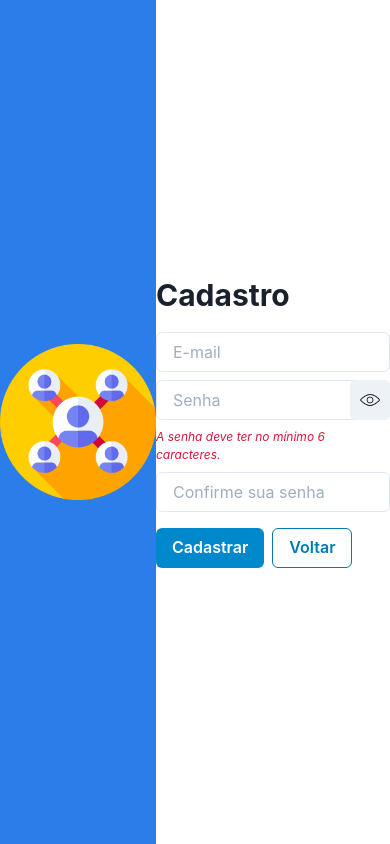
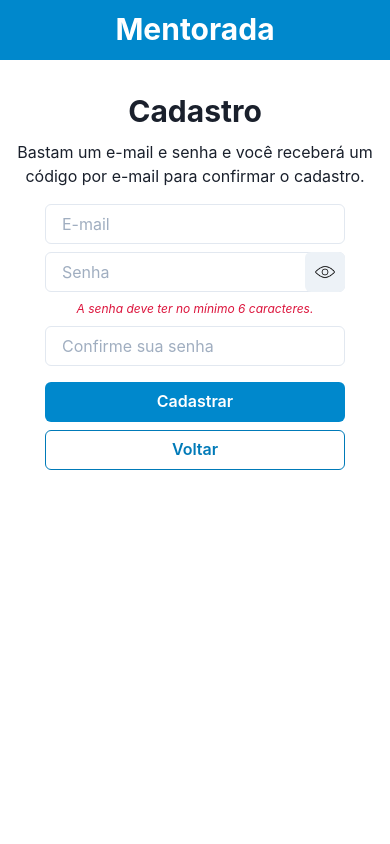
Before and after one commit to caioteixeiraa/tcc-front, a Next.js app in the folder lovelace/: page /register in a window 390 px wide. Built offline with nearby package versions, Linux system fonts and the light colour scheme.

Commit message:
Fixing responsive

```diff
--- /dev/null
+++ b/lovelace/helpers/useWindowProperties.js
@@ -0,0 +1,30 @@
+
+import { useEffect, useState } from 'react'
+
+export const useWindowProperties = () => {
+  const [windowProperties, setWindowProperties] = useState({
+    width: undefined,
+    height: undefined,
+    isMobile: undefined,
+    isDesktop: undefined,
+  })
+
+  const handleResize = () => {
+    setWindowProperties({
+      width: window.innerWidth,
+      height: window.innerHeight,
+      isMobile: window.innerWidth < 450,
+      isDesktop: window.innerWidth > 800,
+    })
+  }
+
+  useEffect(() => {
+    window.addEventListener('resize', handleResize)
+
+    handleResize()
+
+    return () => window.removeEventListener('resize', handleResize)
+  }, [])
+
+  return windowProperties
+}
--- a/lovelace/pages/dashboard/createProfile.js
+++ b/lovelace/pages/dashboard/createProfile.js
@@ -19,13 +19,14 @@ import { states } from '../../helpers/states'
 import { AddIcon, DeleteIcon } from '@chakra-ui/icons'
 import axios from 'axios'
 import router from 'next/router'
-import { isMobile } from 'react-device-detect';
+import { useWindowProperties } from '../../helpers/useWindowProperties'
 
 export const CreateProfile = () => {
     useProtectedPage()
     const [skills, setSkills] = useState([])
     const [interests, setInterests] = useState([])
     const [userType, setUserType] = useState("")
+    const { isMobile } = useWindowProperties()
 
     const defaultForm = [
         {
--- a/lovelace/pages/dashboard/editProfile.js
+++ b/lovelace/pages/dashboard/editProfile.js
@@ -18,7 +18,7 @@ import { useProtectedPage } from '../../hooks/useProtectedPage'
 import { useRouter } from 'next/router'
 import { states } from '../../helpers/states'
 import axios from 'axios'
-import { isMobile } from 'react-device-detect'
+import { useWindowProperties } from '../../helpers/useWindowProperties'
 import { AddIcon, DeleteIcon } from '@chakra-ui/icons'
 import link from 'next/link'
 
@@ -40,6 +40,7 @@ export const EditProfile = () => {
   const [skill, setSkill] = useState("")
   const [interest, setInterest] = useState("")
   const [interests, setInterests] = useState([])
+  const { isMobile } = useWindowProperties()
 
     const checkIfHasProfile = async () => {
       axios.get(`${process.env.NEXT_PUBLIC_API_URL}/mentors/getMentorById?userId=${router.query.userId}`, {
--- a/lovelace/pages/register.js
+++ b/lovelace/pages/register.js
@@ -26,6 +26,7 @@ import axios from 'axios'
 import { useInput } from '../hooks/useInput'
 import { useRouter } from 'next/router'
 import { isMobile } from 'react-device-detect'
+import { useWindowProperties } from '../helpers/useWindowProperties'
 
 export const Register = () => {
     const [show, setShow] = useState(false)
@@ -38,6 +39,8 @@ export const Register = () => {
     const [conflictEmail, setConflictEmail] = useState(false)
     const [isValidPassword, setIsValidPassword] = useState(false)
     const [isSignupError, setIsSignupError] = useState(false)
+
+    const { isMobile } = useWindowProperties()
 
     const router = useRouter()
 
@@ -148,18 +151,20 @@ export const Register = () => {
                 </Box>
             </Box> :
             <>
-                <Box d='flex' backgroundColor="#0088CC" h="60px"  justifyContent="center" alignItems="center">
-                    <Heading as="h1" color="#FFFFFF">Mentorada</Heading>
-                </Box>
+                <Heading as="h1" color="#FFFFFF" backgroundColor="#0088CC" h="60px" d="flex" justifyContent="center"alignItems="center">Mentorada</Heading>
                 <Box d='flex' alignItems='center' justifyContent='center' textAlign="center" mt="32px">
-                    <Stack spacing={4} maxWidth='300px'>
+                    <Stack spacing={4}>
+                        <Stack spacing={2} mx="16px">
                             <Heading>Cadastro</Heading>
+                            <Text>Bastam um e-mail e senha e você receberá um código por e-mail para confirmar o cadastro.</Text>
+                        </Stack>
                         <Stack>
                             <Box>
                                 <Input
                                     placeholder="E-mail"
                                     type='email'
                                     value={email}
+                                    maxWidth="300px"
                                     onChange={(value) => {
                                         setEmail(value)
                                         setConflictEmail(false)
@@ -167,7 +172,8 @@ export const Register = () => {
                                 />
                                 {conflictEmail && <Text as='i' color='crimson' fontSize='xs'>Esse e-mail já está sendo utilizado.</Text>}
                             </Box>
-                            <InputGroup>
+                            <Box d="flex" justifyContent="center">
+                                <InputGroup maxWidth='300px'>
                                     <Input
                                         placeholder="Senha"
                                         type={show ? 'text' : 'password'}
@@ -183,20 +189,23 @@ export const Register = () => {
                                         </Button>
                                     </InputRightElement>
                                 </InputGroup>
+
+                            </Box>
                             {!isValidPassword && <Text as='i' color='crimson' fontSize='xs'>A senha deve ter no mínimo 6 caracteres.</Text>}
+                            <Box d="flex" justifyContent="center">
                                 <Input
                                     placeholder="Confirme sua senha"
                                     type='password'
                                     value={confirmPassword}
                                     onChange={setConfirmPassword}
+                                    maxWidth="300px"
                                 />
+                            </Box>
                         </Stack>
                         {isSignupError && <Text as='i' color='crimson' fontSize='xs'>Algo deu errado, tente novamente :(</Text>}
-                        <Box d="flex" justifyContent="center">
-                            <ButtonGroup>
-                                <Button colorScheme='telegram' onClick={register}>Cadastrar</Button>
-                                <Button colorScheme='telegram' variant='outline' onClick={() => router.back()}>Voltar</Button>
-                            </ButtonGroup>
+                        <Box d="flex" flexDir="column" alignItems="center" >
+                            <Button colorScheme='telegram' onClick={register} isFullWidth maxWidth="300px" mb="8px">Cadastrar</Button>
+                            <Button colorScheme='telegram' variant='outline' onClick={() => router.back()} isFullWidth maxWidth="300px">Voltar</Button>
                         </Box>
                     </Stack>
                 </Box>
```
Also changed, not shown: lovelace/pages/index.js (+9 -7 lines), lovelace/pages/login.js (+9 -7 lines). Lines whose indentation alone changed are shown as unchanged.
